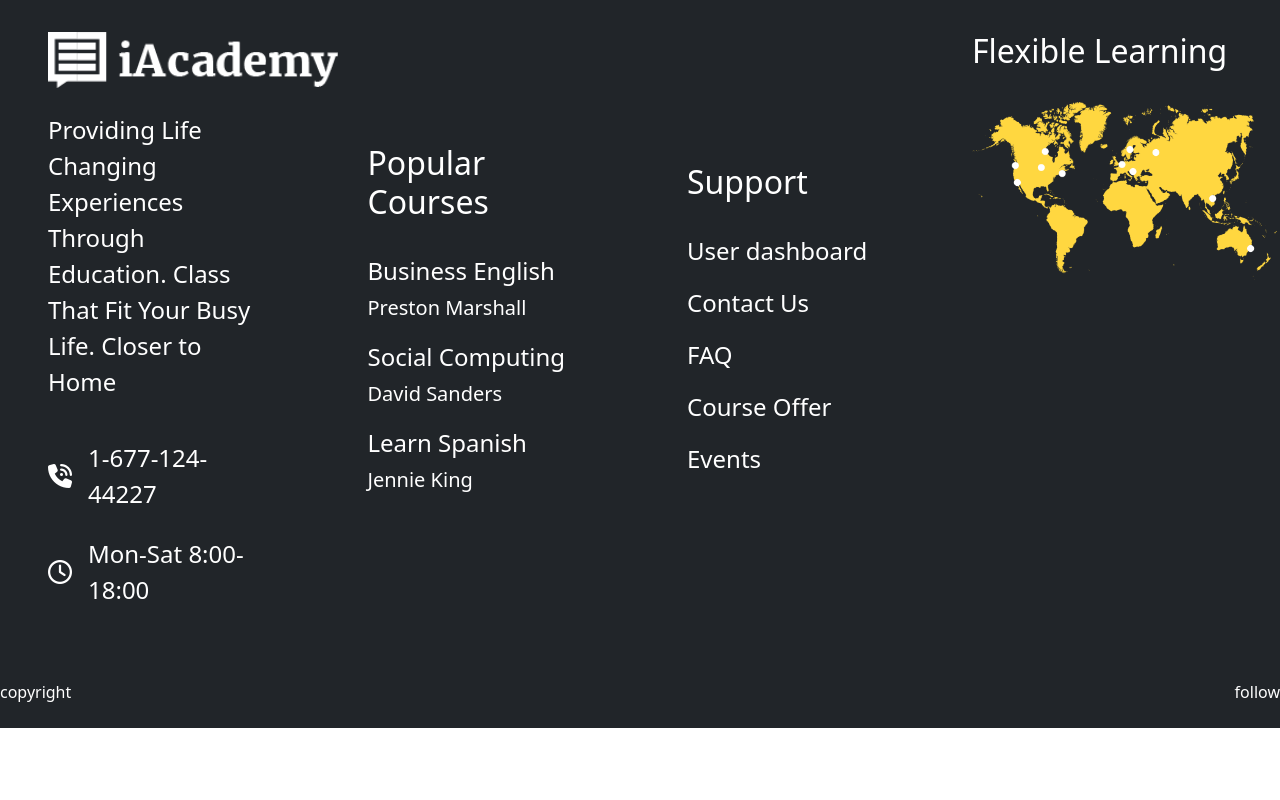
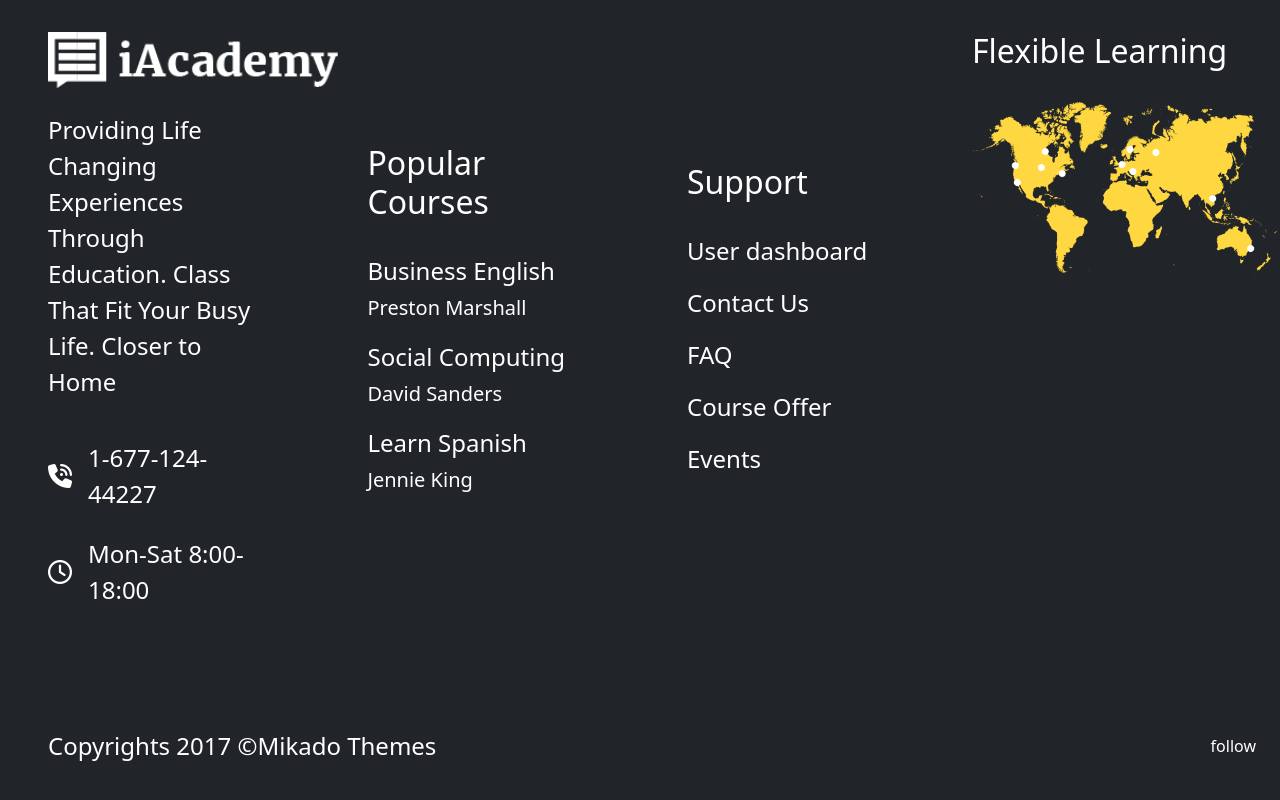
Before and after one commit to totarochristian/proj-html-vuejs, a Vue app: page / in a window 1280 px wide. Shown: the part 9624-10424 px from the top of the page. Before the commit the page ends 10352 px from the top, so only its background shows below. Built offline with nearby package versions, Linux system fonts and the light colour scheme.

Commit message:
Add the copyrights data in the bottom footer

```diff
--- a/src/components/Footer/FooterComponent.vue
+++ b/src/components/Footer/FooterComponent.vue
@@ -35,9 +35,9 @@
         <img :src="'/img/' + store.siteCreationData.footer.upper.flexibleLearning.image" alt="World image">
       </div>
     </div>
-    <div id="bottomFooter" class="d-flex justify-content-between align-items-center gap-4">
-      <div>
-        copyright
+    <div id="bottomFooter" class="p-4 d-flex justify-content-between align-items-center gap-4">
+      <div class="p-4">
+        <span class="fs-4">{{ store.siteCreationData.footer.bottom.copyright }}</span>
       </div>
       <div>
         follow
--- a/src/data/store.js
+++ b/src/data/store.js
@@ -437,7 +437,7 @@ export const store = reactive({
         }
       },
       bottom: {
-        copyright: '© 2017 Qode Interactive, All Rights Reserved',
+        copyright: 'Copyrights 2017 ©Mikado Themes',
         call: 'CALL +44 300 303 0266',
         follow: 'FOLLOW US'
       }
```
